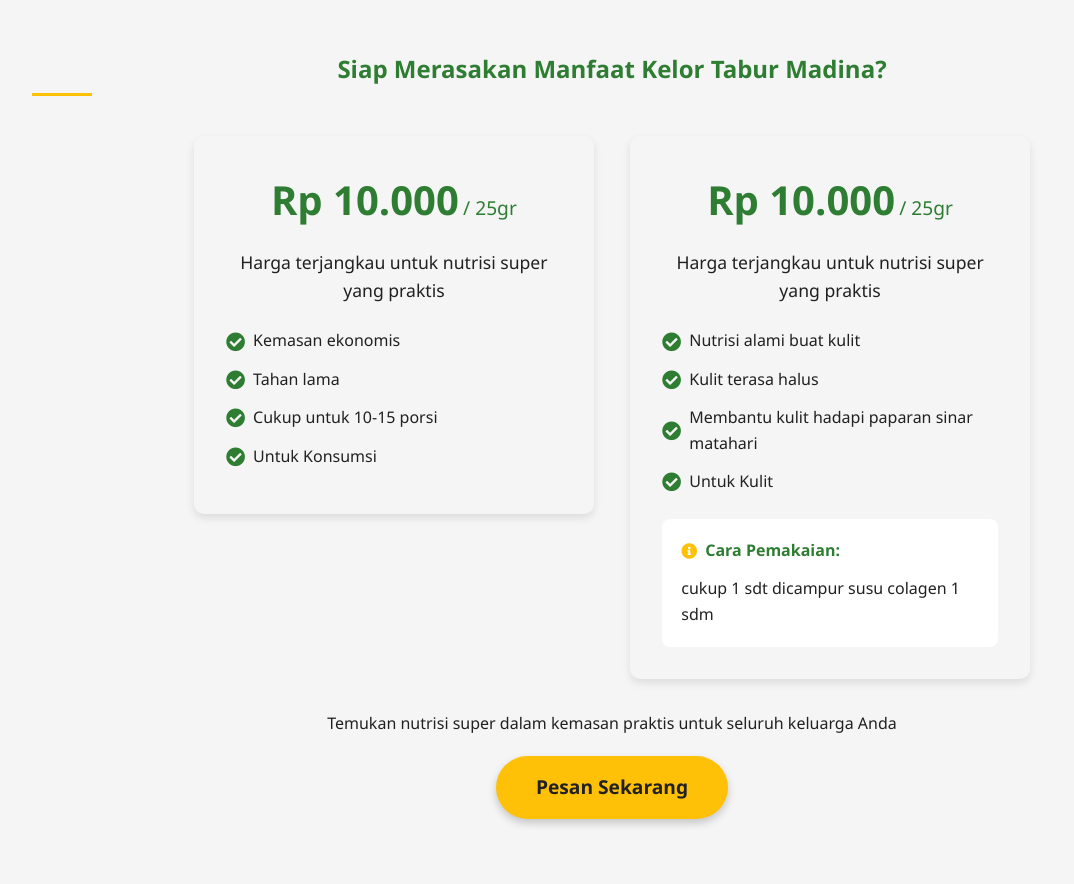
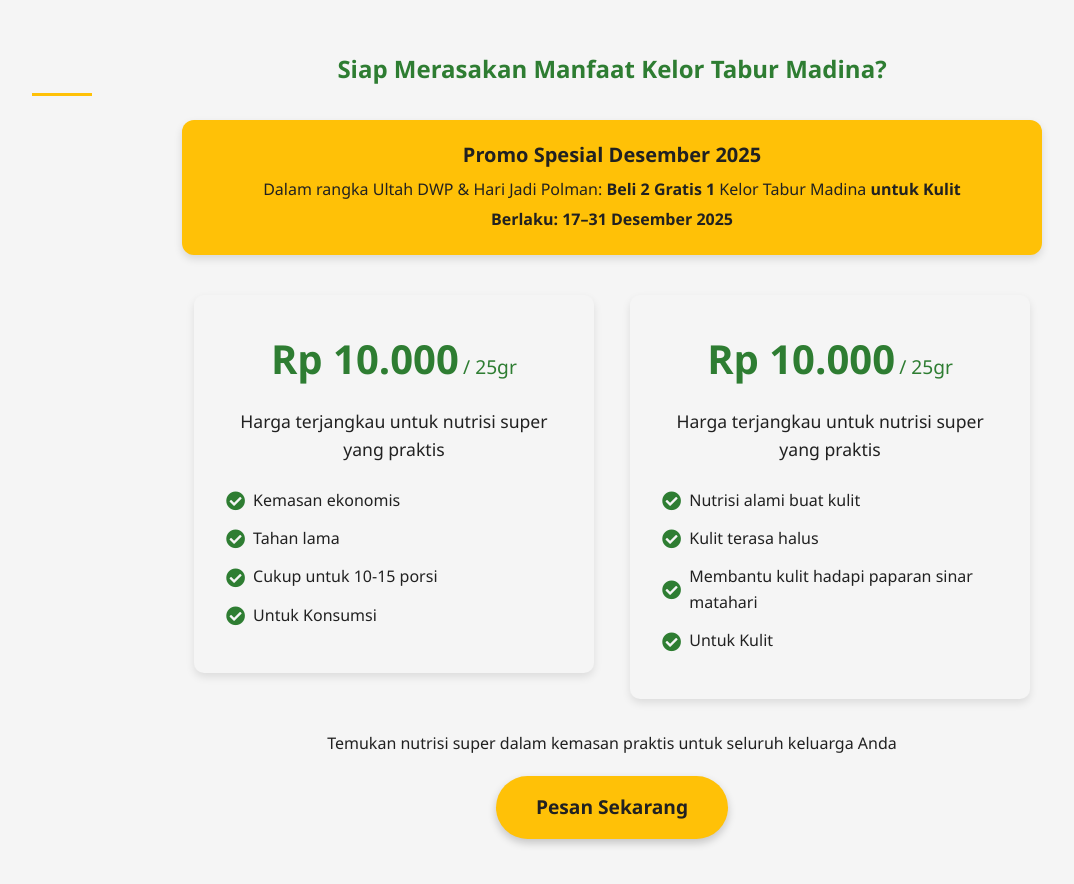
Before and after one commit to ImLosss/kelor, a plain HTML site: page index.html in a window 1280 px wide. Shown: the part 3000-3884 px from the top of the page, without its empty margins (28-1102 px from the left). Drawn offline with Linux system fonts and the light colour scheme.

Commit message:
add promo

```diff
--- a/index.html
+++ b/index.html
@@ -223,6 +223,29 @@
         .cta {
             text-align: center;
             padding: 3rem 0;
+        }
+
+        .promo-banner {
+            background: var(--accent);
+            color: var(--dark);
+            padding: 1.2rem 1.5rem;
+            border-radius: 12px;
+            max-width: 860px;
+            margin: 0 auto 1.5rem auto;
+            box-shadow: 0 4px 8px rgba(0,0,0,0.12);
+        }
+
+        .promo-banner h3 {
+            margin-bottom: 0.35rem;
+            font-size: 1.25rem;
+        }
+
+        .promo-banner p {
+            margin: 0.25rem 0;
+        }
+
+        .promo-date {
+            font-weight: bold;
         }
 
         .cta-button {
@@ -639,6 +662,11 @@
 
         <div class="cta">
             <h2>Siap Merasakan Manfaat Kelor Tabur Madina?</h2>
+            <div class="promo-banner">
+                <h3>Promo Spesial Desember 2025</h3>
+                <p>Dalam rangka Ultah DWP & Hari Jadi Polman: <strong>Beli 2 Gratis 1</strong> Kelor Tabur Madina <strong>untuk Kulit</strong></p>
+                <p class="promo-date">Berlaku: 17–31 Desember 2025</p>
+            </div>
             <div class="price-box">
                 <div class="price-tag">
                     <span class="price">Rp 10.000</span>
@@ -664,10 +692,10 @@
                     <li><i class="fas fa-check-circle"></i> Membantu kulit hadapi paparan sinar matahari</li>
                     <li><i class="fas fa-check-circle"></i> Untuk Kulit</li>
                 </ul>
-                <div class="usage-instructions">
+                <!-- <div class="usage-instructions">
                     <h4><i class="fas fa-info-circle"></i> Cara Pemakaian:</h4>
                     <p>cukup 1 sdt dicampur susu colagen 1 sdm</p>
-                    <!-- <ol>
+                    <ol>
                         <li>Campurkan 1 sdm Kelor Tabur dengan 1 sdm susu beruang/madu/kolagen</li>
                         <li>Aduk hingga membentuk pasta kental</li>
                         <li>Bersihkan wajah terlebih dahulu</li>
@@ -675,8 +703,8 @@
                         <li>Diamkan 15-20 menit</li>
                         <li>Bilas dengan air hangat</li>
                         <li>Gunakan 2-3x seminggu untuk hasil maksimal</li>
-                    </ol> -->
-                </div>
+                    </ol>
+                </div> -->
             </div>
             <p>Temukan nutrisi super dalam kemasan praktis untuk seluruh keluarga Anda</p>
             <a href="https://wa.me/6282189981423?text=Kelor%20Tabur-nya%20ready?%3F" class="cta-button">Pesan Sekarang</a>
```
